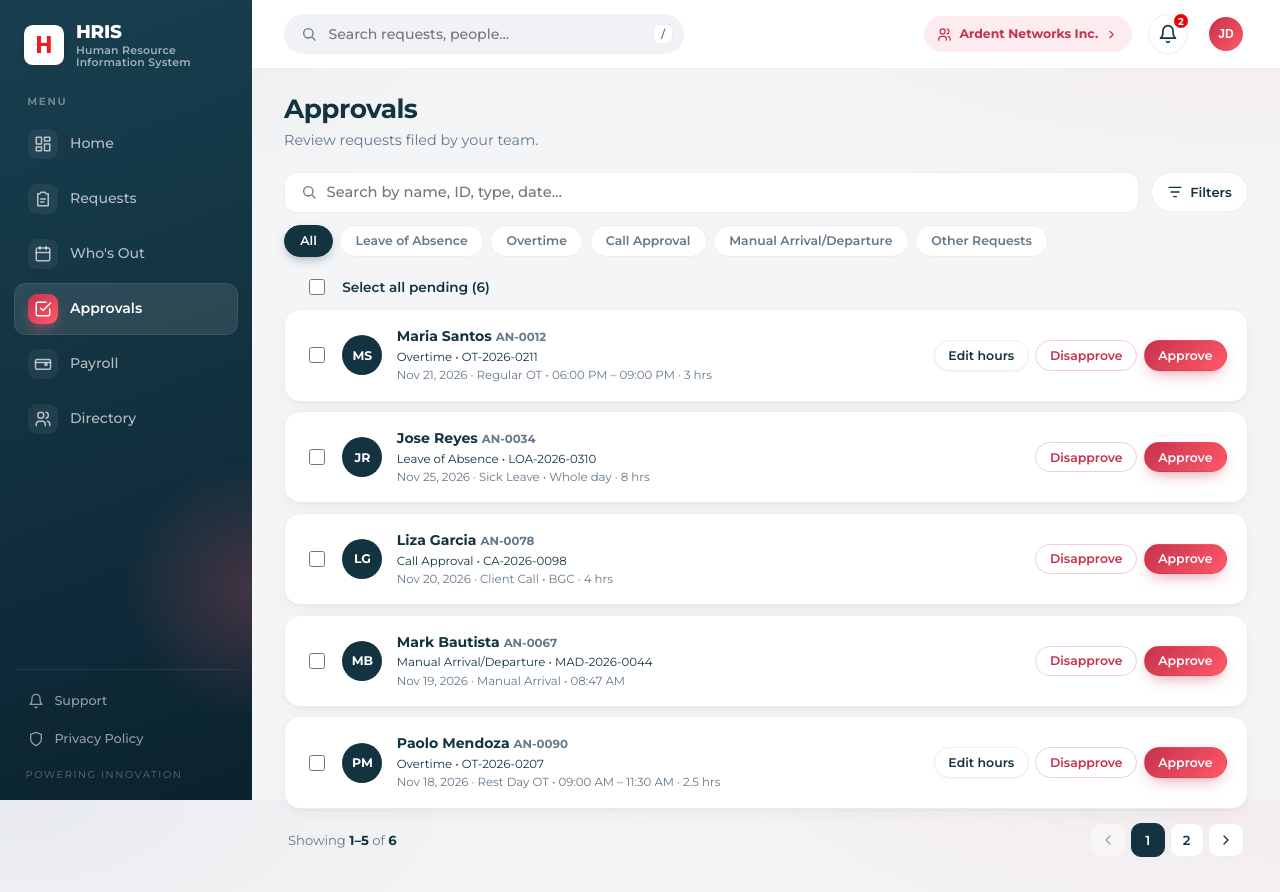
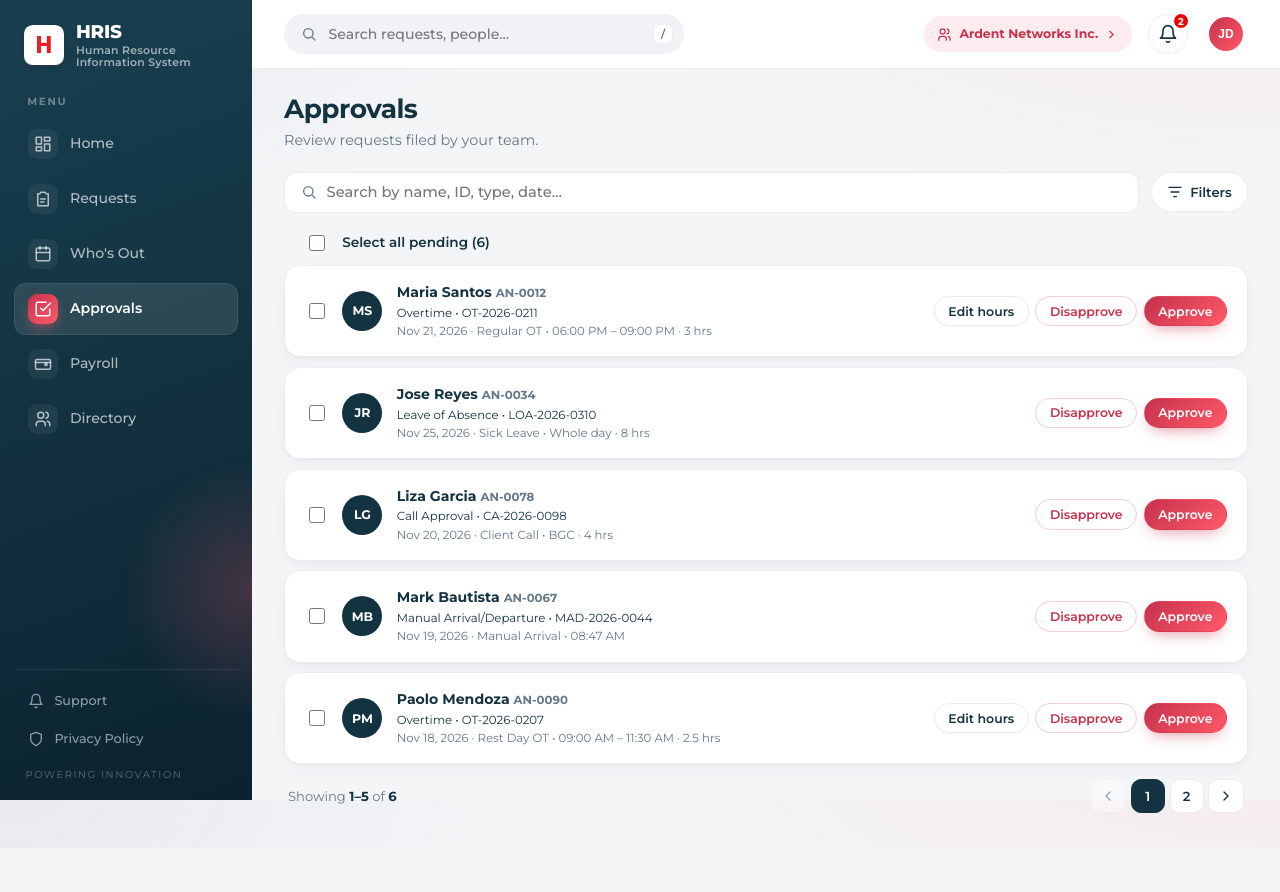
Before and after one commit to naparamon5-spec/hris-v2, a Nuxt app: page /approvals in a window 1280 px wide. After the commit the page ends 848 px from the top, so only its background shows below. Built offline with nearby package versions, Linux system fonts and the light colour scheme.

Commit message:
fix(approvals): remove category pills; Category lives in the Filters menu
Co-Authored-By: Claude Opus 5.5 <noreply@anthropic.com>

```diff
--- a/pages/approvals.vue
+++ b/pages/approvals.vue
@@ -5,9 +5,6 @@
     <div class="toolbar">
       <input v-model="q" class="input" type="search" aria-label="Search approvals" placeholder="Search by name, ID, type, date…">
       <FilterMenu v-model="extra" :fields="filterFields" />
-      <div class="chips">
-        <button v-for="c in cats" :key="c" class="chip" :class="{ on: cat === c }" @click="cat = c">{{ c }}</button>
-      </div>
     </div>
 
     <div class="select-row">
@@ -66,13 +63,12 @@
 const { approvals, badge } = useMockData()
 const items = useState('mock-approvals', () => approvals.map(a => ({ ...a })))
 const q = ref('')
-const cats = ['All', 'Leave of Absence', 'Overtime', 'Call Approval', 'Manual Arrival/Departure', 'Other Requests']
-const cat = ref('All')
 const selected = ref([])
 const toast = ref('')
-// Filters menu: status, employee and request date (category stays as chips).
-const extra = ref({ status: '', employee: '', dateFrom: '', dateTo: '' })
+// Filters menu: category, status, employee and request date.
+const extra = ref({ category: '', status: '', employee: '', dateFrom: '', dateTo: '' })
 const filterFields = computed(() => [
+  { key: 'category', label: 'Category', options: ['Leave of Absence', 'Overtime', 'Call Approval', 'Manual Arrival/Departure', 'Other Requests'] },
   { key: 'status', label: 'Status', options: ['For Approval', 'Approved', 'Disapproved'] },
   { key: 'employee', label: 'Employee', options: uniq(items.value, t => t.name) },
   { key: 'date', label: 'Request date', type: 'date-range' }
@@ -80,7 +76,7 @@ const filterFields = computed(() => [
 const rows = computed(() => {
   const f = extra.value
   return items.value.filter(t =>
-    (cat.value === 'All' || t.app === cat.value) &&
+    (!f.category || t.app === f.category) &&
     (!f.status || t.status === f.status) &&
     (!f.employee || t.name === f.employee) &&
     inDateRange(t.date, f.dateFrom, f.dateTo) &&
```
